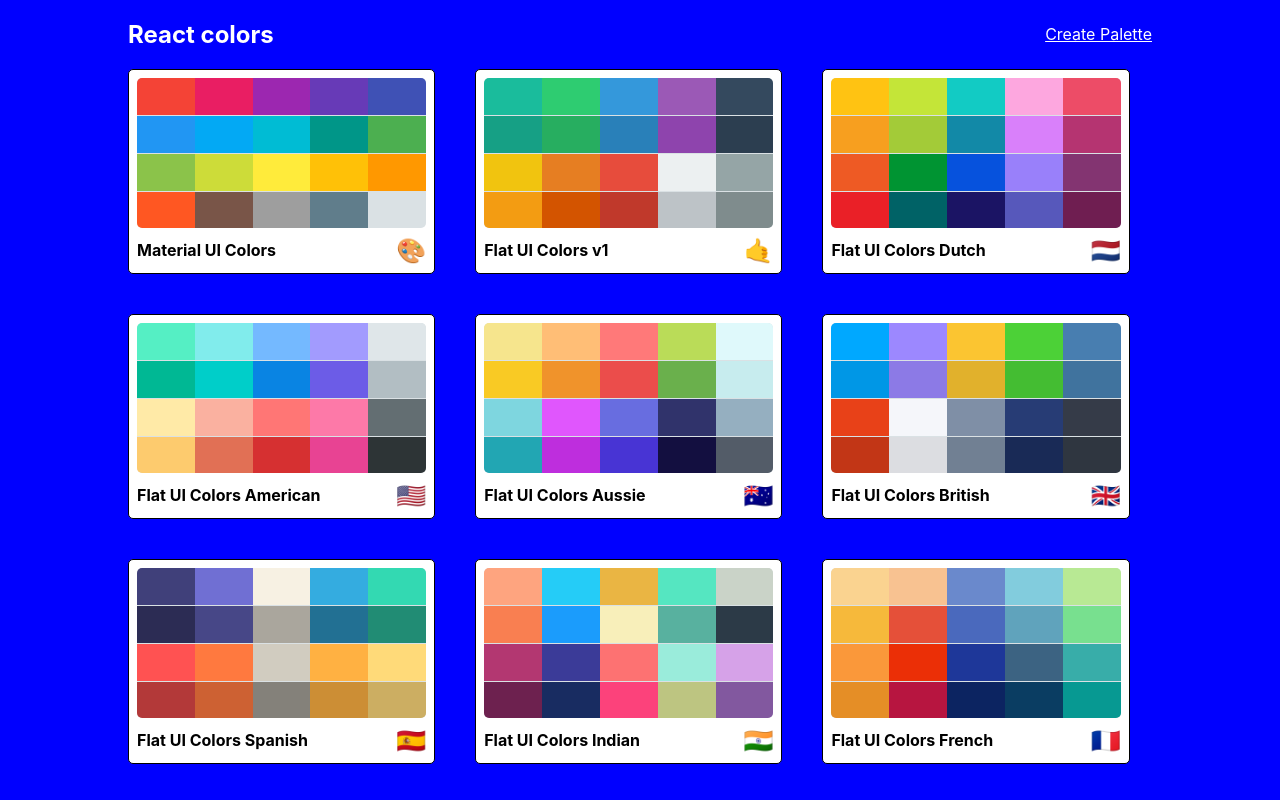
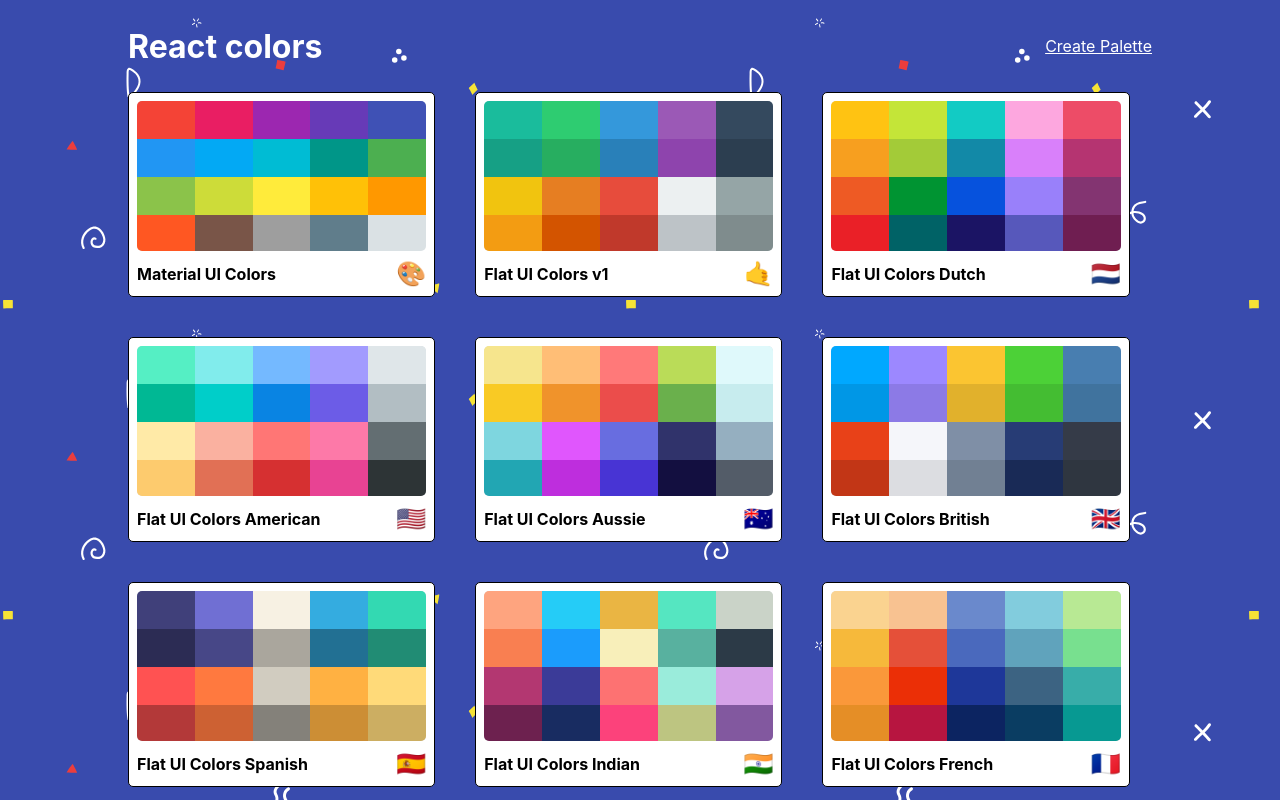
Before and after one commit to St3ve89/react-colors-app, a React (Create React App) app: page / in a window 1280 px wide. Built offline with nearby package versions, Linux system fonts and the light colour scheme.

Commit message:
Add SVG background to palettelist

```diff
--- a/src/components/paletteList/PaletteList.js
+++ b/src/components/paletteList/PaletteList.js
@@ -16,7 +16,7 @@
       <div className={classes.root}>
         <div className={classes.container}>
           <nav className={classes.nav}>
-            <h1> React colors </h1>
+            <h1 className={classes.heading}> React colors </h1>
             <Link to='/palette/new'>Create Palette</Link>
           </nav>
           <div className={classes.palettes}>
--- a/src/styles/PaletteListStyles.js
+++ b/src/styles/PaletteListStyles.js
@@ -1,12 +1,19 @@
 import sizes from './sizes';
+import bg from './bg.svg';
 
 export default {
   root: {
-    backgroundColor: 'blue',
     height: '100vh',
     display: 'flex',
     alignItems: 'flex-start',
-    justifyContent: 'center'
+    justifyContent: 'center',
+    /* background by SVGBackgrounds.com */
+    backgroundColor: '#394bad',
+    backgroundImage: `url(${bg})`,
+    overflow: 'scroll'
+  },
+  heading: {
+    fontSize: '2rem'
   },
   container: {
     width: '50%',
@@ -42,7 +49,7 @@
     },
     [sizes.down('xs')]: {
       gridTemplateColumns: 'repeat(1, 100%)',
-      gridGap: '1rem'
+      gridGap: '1.4rem'
     }
   }
 };
```
Also changed, not shown: src/styles/bg.svg (added).
